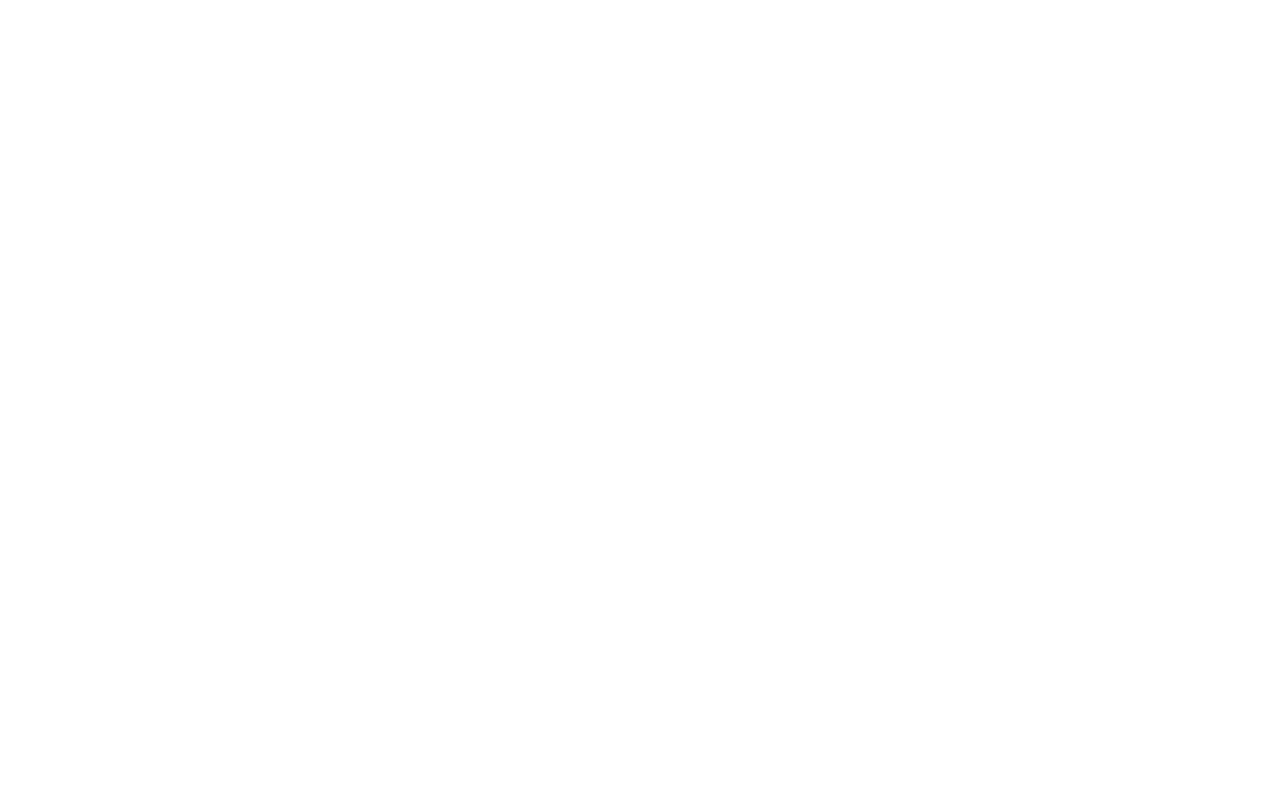
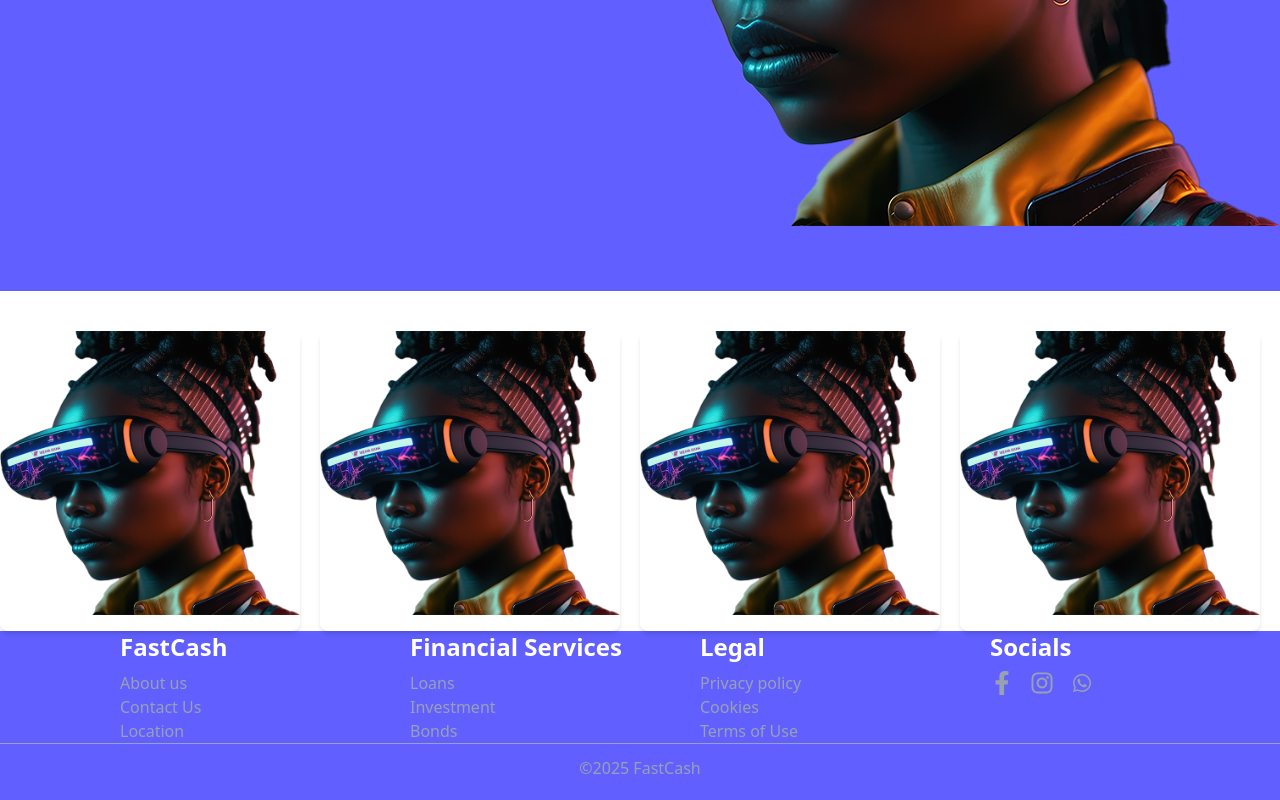
Before and after one commit to Emmy-delight/fastcash, a Next.js app: page / in a window 1280 px wide. Shown: the part 533-1333 px from the top of the page. Before the commit the page ends 800 px from the top, so only its background shows below. Built offline with nearby package versions, Linux system fonts and the light colour scheme.

Commit message:
created the footer and login page

```diff
--- /dev/null
+++ b/app/auth/login/page.js
@@ -0,0 +1,43 @@
+import { TextField } from "@mui/material";
+import { FcGoogle } from "react-icons/fc";
+import { VscGithubInverted } from "react-icons/vsc";
+
+ export default function LoginPage () {
+      return (
+         <main className="min-h-screen bg-gray-50 flex justify-center">
+            <div className="w-full md:w-[350px] max-h-[400px] rounded md:shadow-md md:py-8 px-3 flex flex-col gap-5 ">
+                  <div>
+                     <h1 className="text-2xl font-semibold text-center text-gray-700">Sign In</h1>
+                     <p className="block text-indigo-500 text-center">Create account or sign in</p>
+                  </div>
+                  <form className="justify-items-center">
+                    <div className="mb-2 w-full">
+                       <TextField
+                        fullWidth
+                        size="small"
+                        placeholder="@emmanuel.com"
+                        className="w-full"
+                       />
+                    </div>
+                    <button type="submit" className="text-white bg-indigo-500 w-full rounded-md p-1">Login</button>
+                  </form>
+                   <p className="text-center text-gray-400">Or sign up with</p>
+                  <div className="flex justify-center gap-4">
+                      <form>
+                        <button type="submit" className="w-10 h-10 border rounded-md shadow-lg border-gray-300 cursor-pointer">
+                        <FcGoogle className="text-4xl" />
+                        </button>
+                     </form>
+                     <form>
+                        <button type="submit" className="w-10 h-10 border rounded-md shadow-lg border-gray-300 cursor-pointer">
+                        <VscGithubInverted className="text-4xl" />
+                        </button>
+                     </form>
+                </div>
+
+
+
+            </div>
+         </main>
+    )
+}
--- a/app/layout.js
+++ b/app/layout.js
@@ -1,5 +1,7 @@
 import { Geist, Geist_Mono } from "next/font/google";
 import "./globals.css";
+import { Footer } from "@/components/Footer";
+import { Sidebar } from "@/components/Sidebar";
 
 const geistSans = Geist({
   variable: "--font-geist-sans",
@@ -17,12 +19,15 @@
 };
 
 export default function RootLayout({ children }) {
+
   return (
     <html lang="en">
       <body
         className={`${geistSans.variable} ${geistMono.variable} antialiased`}
       >
+        <Sidebar/>
         {children}
+        <Footer/>
       </body>
     </html>
   );
--- a/app/page.js
+++ b/app/page.js
@@ -1,5 +1,45 @@
-export default function Home() {
+import Image from "next/image";
+import Link from "next/link";
+
+export default function HomePage () {
   return (
-       <main>Welcome to My Landing page</main>
-  );
+       <main>
+         <div className="bg-[url(/mybg.png)] h-screen bg-right bg-no-repeat bg-indigo-500">
+            <h1>Welcome to Fastcash</h1>
+         </div>
+         <div className="mt-10 grid grid-cols-4">
+            <Link href="https://www.earlycode.net"> <div className="w-[300px] h-[300px] rounded-lg shadow-md ">
+              <Image
+              src="/mybg.png"
+              alt="my-image"
+              width={300}
+              height={300}/>
+            </div>
+           </Link>
+            <div className="w-[300px] h-[300px] rounded-lg shadow-md ">
+              <Image
+              src="/mybg.png"
+              alt="my-image"
+              width={300}
+              height={300}/>
+           </div>
+            <div className="w-[300px] h-[300px] rounded-lg shadow-md ">
+              <Image
+              src="/mybg.png"
+              alt="my-image"
+              width={300}
+              height={300}/>
+           </div>
+            <div className="w-[300px] h-[300px] rounded-lg shadow-md ">
+              <Image
+              src="/mybg.png"
+              alt="my-image"
+              width={300}
+              height={300}/>
+           </div>
+         </div>
+       </main>
+  )
+
 }
+//authentication, authorization,
--- /dev/null
+++ b/components/Footer.js
@@ -0,0 +1,44 @@
+import Link from "next/link";
+import { FaFacebookF } from "react-icons/fa";
+import { FaInstagram } from "react-icons/fa6";
+import { LiaWhatsapp } from "react-icons/lia";
+
+export function Footer () {
+    const year = new Date().getFullYear();
+    return (
+        <footer className="bg-indigo-500">
+        <div className=" grid grid-cols-1 pl-25 md:grid-cols-2 lg:grid-cols-4 md:pl-30 lg:pl-30">
+            <div>
+                <p className="text-white font-bold text-2xl mb-2">FastCash</p>
+                <p className="font-thin text-gray-400">About us</p>
+                <p className="font-thin text-gray-400">Contact Us</p>
+                <p className="font-thin text-gray-400">Location</p>
+            </div>
+            <div>
+                <p className="text-white font-bold text-2xl mb-2">Financial Services</p>
+                <p className="text-gray-400 font-thin">Loans</p>
+                <p className="text-gray-400 font-thin">Investment</p>
+                <p className="text-gray-400 font-thin">Bonds</p>
+            </div>
+            <div>
+                <p className="text-2xl font-bold text-white mb-2">Legal</p>
+                <p className="font-thin text-gray-400">Privacy policy</p>
+                <p className="font-thin text-gray-400">Cookies</p>
+                <p className="font-thin text-gray-400">Terms of Use</p>
+            </div>
+            <div>
+                <p className="text-2xl font-bold text-white mb-2">Socials</p>
+                <div className="flex gap-4">
+                  <FaFacebookF className="text-2xl text-gray-400" />
+                  <FaInstagram className="text-2xl text-gray-400" />
+                  <Link href="https://wa.me/+2349036786060"><LiaWhatsapp className="text-2xl text-gray-400"/></Link>
+
+                </div>
+            </div>
+        </div>
+             <div className="border-t border-gray-400 pb-5">
+                  <h1 className="text-center text-gray-400 mt-3 "> &copy;{year} FastCash </h1>
+             </div>
+        </footer>
+    )
+}
--- /dev/null
+++ b/components/Sidebar.js
@@ -0,0 +1,5 @@
+export function Sidebar () {
+    return (
+        <main>This is our Sidebar</main>
+    )
+}
--- a/package.json
+++ b/package.json
@@ -8,9 +8,13 @@
     "start": "next start"
   },
   "dependencies": {
+    "@emotion/react": "^11.14.0",
+    "@emotion/styled": "^11.14.1",
+    "@mui/material": "^7.3.4",
+    "next": "16.0.0",
     "react": "19.2.0",
     "react-dom": "19.2.0",
-    "next": "16.0.0"
+    "react-icons": "^5.5.0"
   },
   "devDependencies": {
     "@tailwindcss/postcss": "^4",
```
Also changed, not shown: public/mybg.png (added), 1 other file (tests, documents, lock files or other folders).
